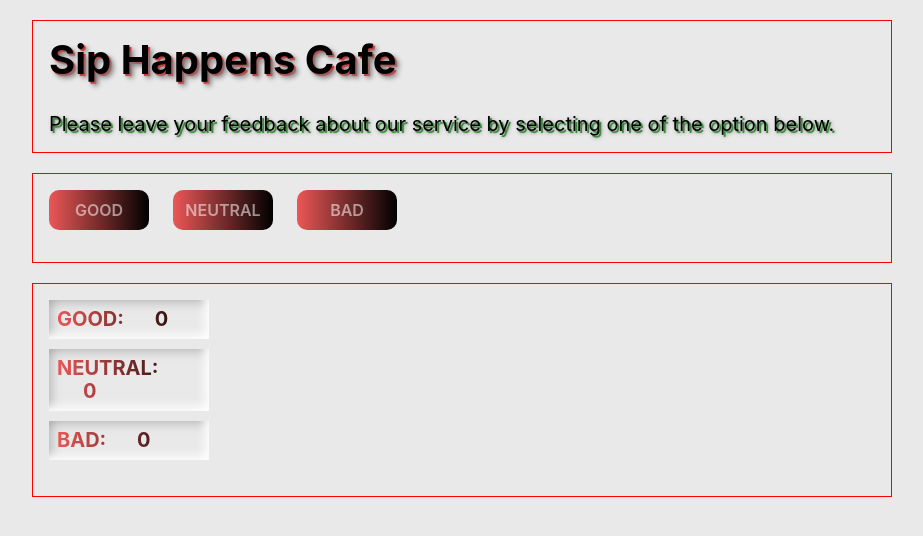
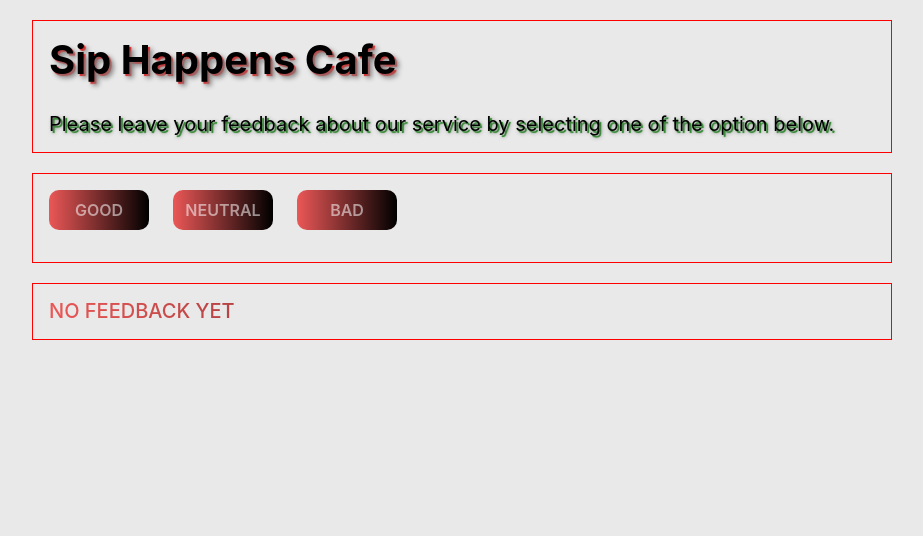
Before and after one commit to PetroMazuryk/goit-react-hw-02, a React (Vite) app: page / in a window 1280 px wide. Shown: the top 536 px of the page, without its empty margins (178-1101 px from the left). Built offline with nearby package versions, Linux system fonts and the light colour scheme.

Commit message:
added a render according to the condition

```diff
--- a/src/App.jsx
+++ b/src/App.jsx
@@ -2,6 +2,7 @@ import { Description } from './components/Description/Description';
 import { useState } from 'react';
 import { Options } from './components/Options/Options';
 import { Feedback } from './components/Feedback/Feedback';
+import { Notification } from './components/Notification/Notification';
 
 export const App = () => {
   const [good, setGood] = useState(0);
@@ -29,6 +30,10 @@ export const App = () => {
     }
   };
 
+  const totalFeedback = () => {
+    return good + neutral + bad;
+  };
+
   return (
     <div>
       <Description />
@@ -37,7 +42,11 @@ export const App = () => {
         options={['good', 'neutral', 'bad']}
         onLeaveFeedback={handleClickButton}
       />
-      <Feedback good={good} neutral={neutral} bad={bad} />
+      {totalFeedback() > 0 ? (
+        <Feedback good={good} neutral={neutral} bad={bad} />
+      ) : (
+        <Notification message="No feedback yet"></Notification>
+      )}
     </div>
   );
 };
--- /dev/null
+++ b/src/components/Notification/Notification.jsx
@@ -0,0 +1,9 @@
+import css from './Notification.module.css';
+
+export const Notification = ({ message }) => {
+  return (
+    <div className={css.messageWrapper}>
+      <p className={css.message}>{message}</p>
+    </div>
+  );
+};
--- /dev/null
+++ b/src/components/Notification/Notification.module.css
@@ -0,0 +1,19 @@
+.messageWrapper {
+  width: 860px;
+  margin: 20px auto;
+  padding: 16px;
+  border: 1px solid red;
+}
+
+.message {
+  font-size: 20px;
+  text-transform: uppercase;
+  font-weight: 500;
+  color: brown;
+  background: #fffbd5;
+  background: -webkit-linear-gradient(to right, #eb5757, #000000);
+  background: linear-gradient(to right, #eb5757, #000000);
+  -webkit-background-clip: text;
+  background-clip: text;
+  -webkit-text-fill-color: transparent;
+}
```
